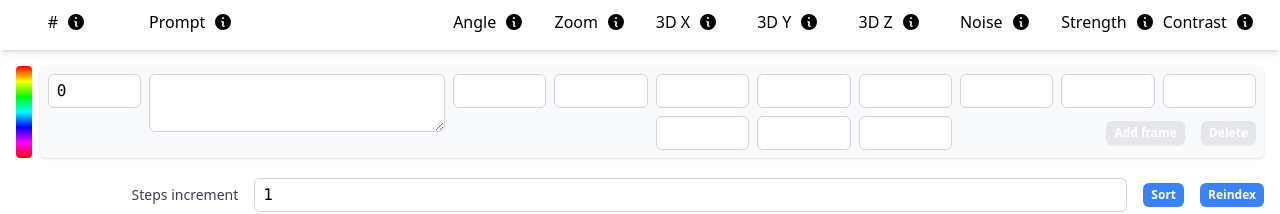
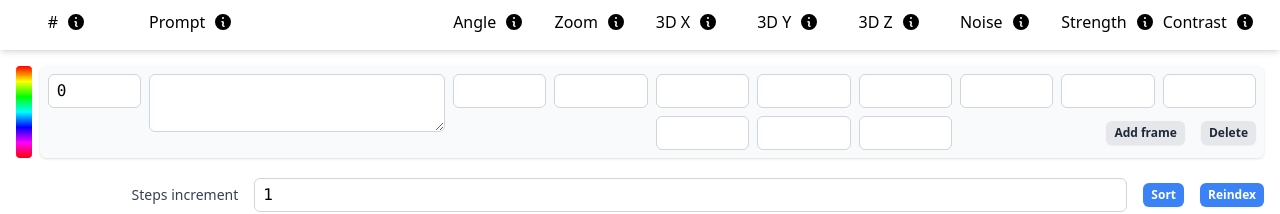
Before and after one commit to sascha1337/inputdeforum, a Vue app: page / in a window 1280 px wide. Shown: the part 1240-1454 px from the top of the page. Built offline with nearby package versions, Linux system fonts and the light colour scheme.

Commit message:
gray buttons in frames config

```diff
--- a/src/components/FramesConfigComponent.vue
+++ b/src/components/FramesConfigComponent.vue
@@ -299,14 +299,14 @@ const reorderFrames = () => {
             <div class="flex justify-end items-center col-span-3 space-x-4">
               <!-- add frame -->
               <XButton
-                class="bg-gray-200 hover:bg-gray-300 text-gray-800"
+              colors="bg-gray-200 hover:bg-gray-300 text-gray-800"
                 @click="handleAddFrameBetween(index)"
                 title="Add a frame below this one"
               >
                 Add frame
               </XButton>
               <XButton
-                class="bg-gray-200 hover:bg-gray-300 text-gray-800"
+                colors="bg-gray-200 hover:bg-gray-300 text-gray-800"
                 @click="handleDelete(index)"
                 title="Delete this frame"
               >
--- a/src/components/inputs/XButton.vue
+++ b/src/components/inputs/XButton.vue
@@ -1,6 +1,16 @@
+<script setup lang="ts">
+defineProps({
+  colors: {
+    type: String,
+    required: false,
+    default: "bg-blue-500 hover:bg-blue-700 text-white ",
+  },
+});
+</script>
 <template>
   <button
-    class="bg-blue-500 hover:bg-blue-700 text-white font-bold py-1 px-2 rounded-md text-xs shadow-sm hover:shadow-md transition-all"
+    class="font-bold py-1 px-2 rounded-md text-xs shadow-sm hover:shadow-md transition-all"
+    :class="colors"
   >
     <slot></slot>
   </button>
```
